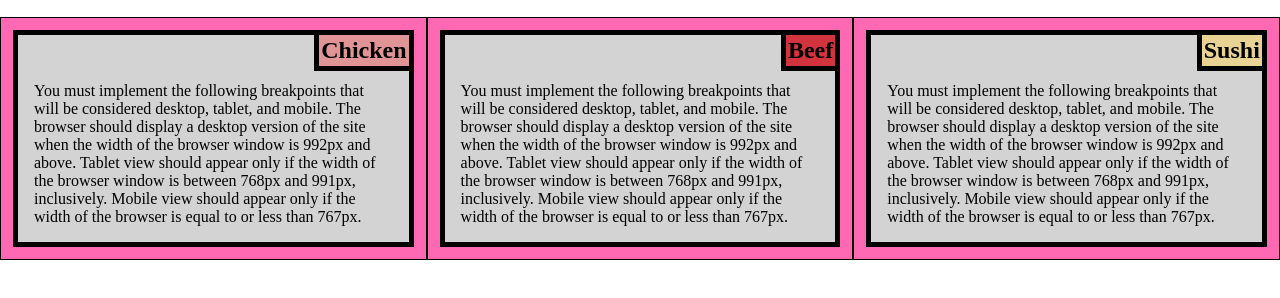
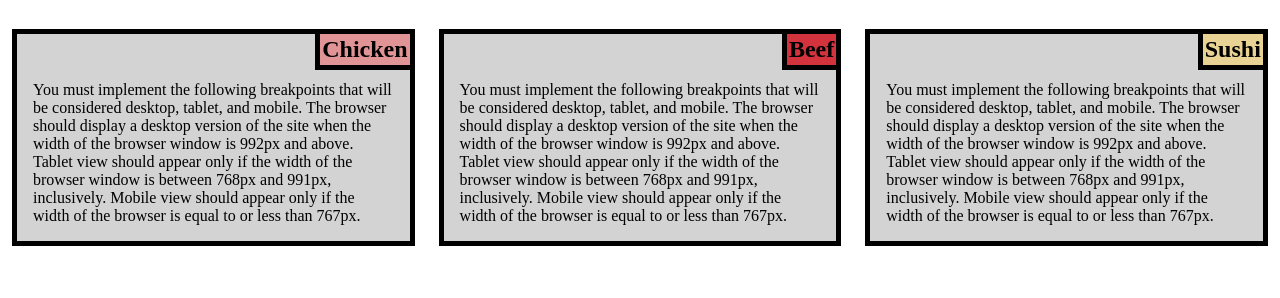
Before and after one commit to HelgeStenstrom/HelgeStenstrom.github.io, a plain HTML site: page module2/index.html in a window 1280 px wide. Shown: the part 40-338 px from the top of the page. Drawn offline with Linux system fonts and the light colour scheme.

Commit message:
disable pink and border

```diff
--- a/module2/css/style.css
+++ b/module2/css/style.css
@@ -11,8 +11,8 @@ h1 {text-align: center;
 
 div.menu {
     position: relative;
-    background-color: hotpink;
-    border: 1px solid black;
+    qbackground-color: hotpink;
+    qborder: 1px solid black;
     float: left;
     }
 
```
